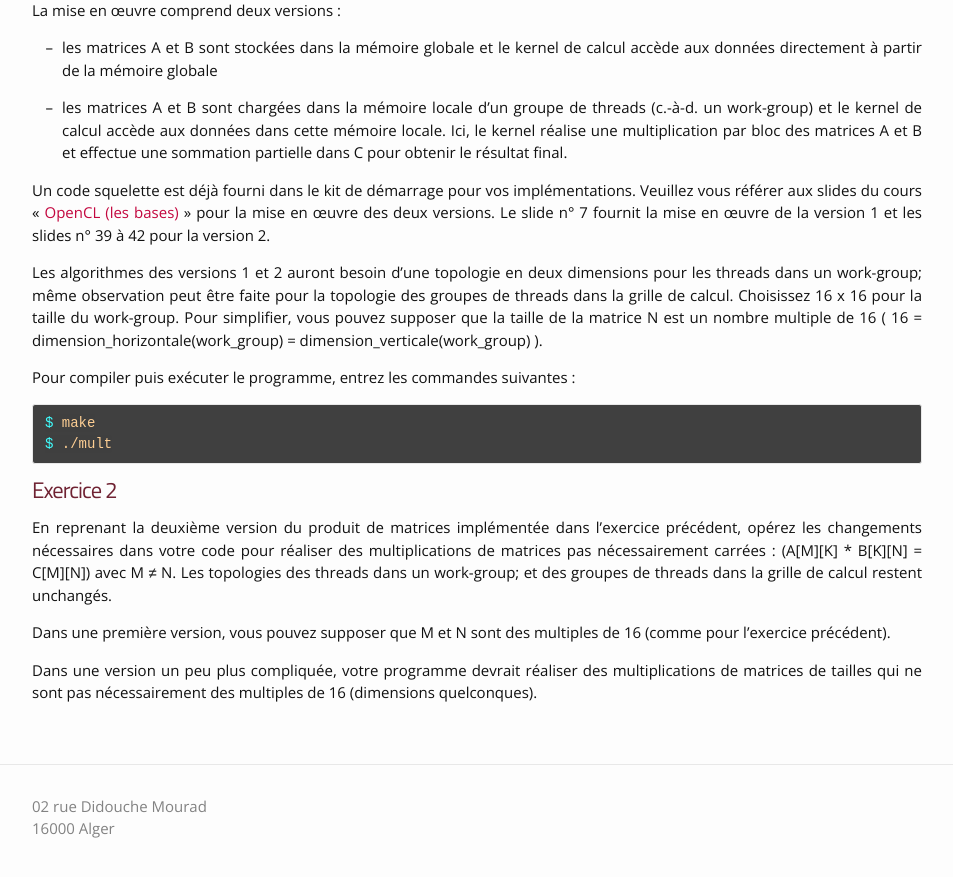
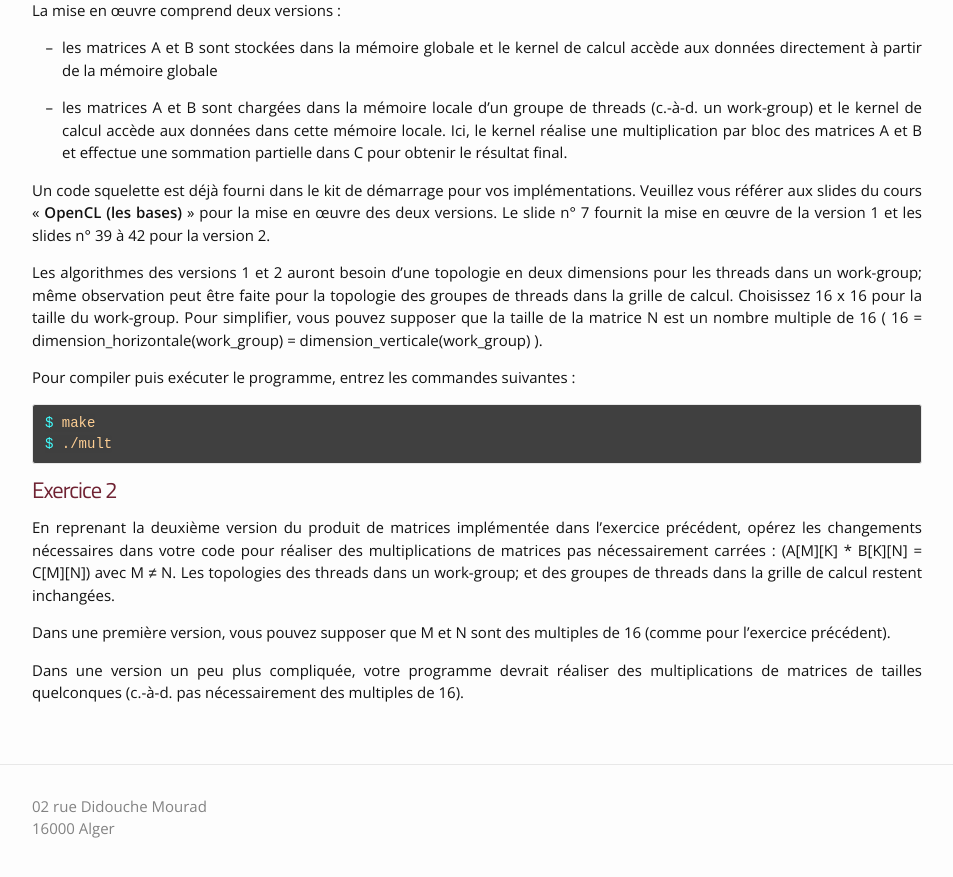
Before and after one commit to benhadid/m1ci, a Jekyll site: the page built from _labs/05_lab.md, in a window 1280 px wide and 900 px high, scrolled down 585 px. Shown: the top 877 px of the window, without its empty margins (163-1116 px from the left). Built offline with Jekyll 4.4.1, drawn with Linux system fonts in a browser that asks for light colours; nearby versions of some CDN libraries.

Commit message:
text fix

```diff
--- a/_labs/05_lab.md
+++ b/_labs/05_lab.md
@@ -26,7 +26,7 @@ La mise en œuvre comprend deux versions :
 
   - les matrices A et B sont chargées dans la mémoire locale d'un groupe de threads (c.-à-d. un work-group) et le kernel de calcul accède aux données dans cette mémoire locale. Ici, le kernel réalise une multiplication par bloc des matrices A et B et effectue une sommation partielle dans C pour obtenir le résultat final.
 
-Un code squelette est déjà fourni dans le kit de démarrage pour vos implémentations. Veuillez vous référer aux slides du cours << [OpenCL (les bases)](https://1drv.ms/p/s!Agf0g-qZKM8_4hhj1SAcibJZJX3g?e=pnA2Xh) >> pour la mise en œuvre des deux versions. Le slide n° 7 fournit la mise en œuvre de la version 1 et les slides n° 39 à 42 pour la version 2.
+Un code squelette est déjà fourni dans le kit de démarrage pour vos implémentations. Veuillez vous référer aux slides du cours << **OpenCL (les bases)** >> pour la mise en œuvre des deux versions. Le slide n° 7 fournit la mise en œuvre de la version 1 et les slides n° 39 à 42 pour la version 2.
 
 Les algorithmes des versions 1 et 2 auront besoin d'une topologie en deux dimensions pour les threads dans un work-group; même observation peut être faite pour la topologie des groupes de threads dans la grille de calcul. Choisissez 16 x 16 pour la taille du work-group. Pour simplifier, vous pouvez supposer que la taille de la matrice N est un nombre multiple de 16 ( 16 = dimension_horizontale(work_group) = dimension_verticale(work_group) ).
 
@@ -40,8 +40,8 @@ $ ./mult
 
 # Exercice 2
 
-En reprenant la deuxième version du produit de matrices implémentée dans l'exercice précédent, opérez les changements nécessaires dans votre code pour réaliser des multiplications de matrices pas nécessairement carrées : (A[M][K] * B[K][N] = C[M][N]) avec M ≠ N. Les topologies des threads dans un work-group; et des groupes de threads dans la grille de calcul restent unchangés.
+En reprenant la deuxième version du produit de matrices implémentée dans l'exercice précédent, opérez les changements nécessaires dans votre code pour réaliser des multiplications de matrices pas nécessairement carrées : (A[M][K] * B[K][N] = C[M][N]) avec M ≠ N. Les topologies des threads dans un work-group; et des groupes de threads dans la grille de calcul restent inchangées.
 
 Dans une première version, vous pouvez supposer que M et N sont des multiples de 16 (comme pour l'exercice précédent).
 
-Dans une version un peu plus compliquée, votre programme devrait réaliser des multiplications de matrices de tailles qui ne sont pas nécessairement des multiples de 16 (dimensions quelconques).
+Dans une version un peu plus compliquée, votre programme devrait réaliser des multiplications de matrices de tailles quelconques (c.-à-d. pas nécessairement des multiples de 16).
```
